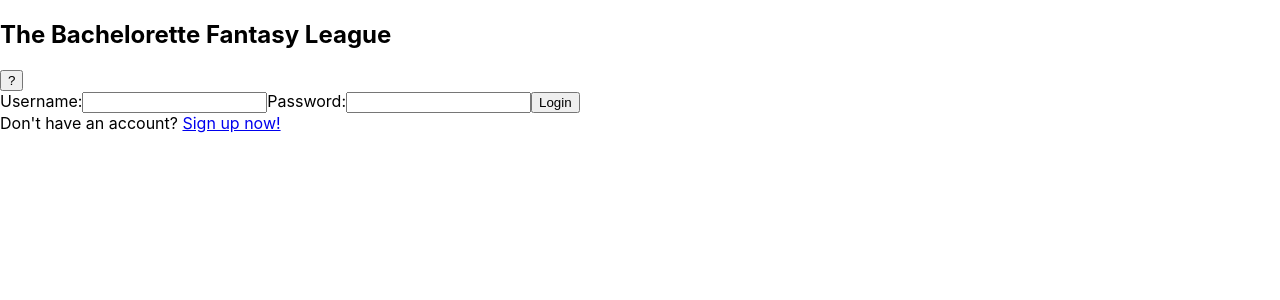
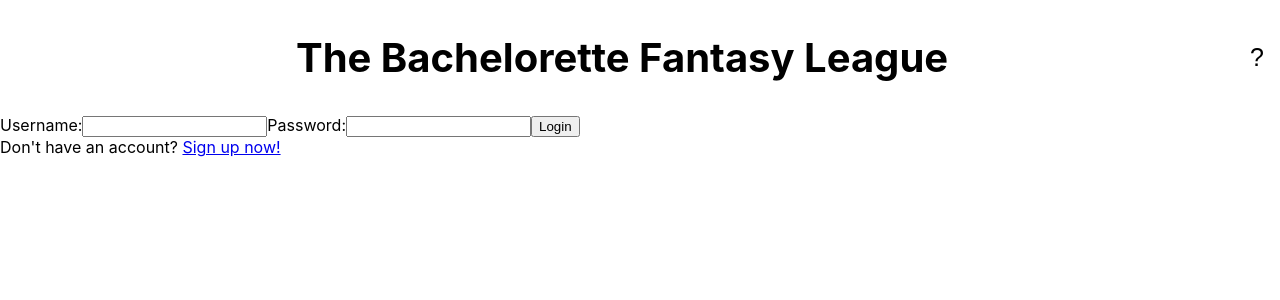
Before and after one commit to thinkful-ei24/cameron-fullstack-capstone-client, a React (Create React App) app: page / in a window 1280 px wide. Shown: the top 300 px of the page. Built offline with nearby package versions, Linux system fonts and the light colour scheme; no server answers.

Commit message:
added flexbox and responsiveness to header

```diff
--- a/src/components/Header.js
+++ b/src/components/Header.js
@@ -1,33 +1,49 @@
 import React from 'react';
-import {connect} from 'react-redux';
-import {clearAuth, toggleInfoDisplay} from '../actions/auth-actions';
-import {clearAuthToken} from '../local-storage';
+import { connect } from 'react-redux';
+import { clearAuth, toggleInfoDisplay } from '../actions/auth-actions';
+import { clearAuthToken } from '../local-storage';
 
-export class HeaderBar extends React.Component{
+import './header.css';
 
-  logOut(){
+export class HeaderBar extends React.Component {
+
+  logOut() {
     this.props.dispatch(clearAuth());
     clearAuthToken();
   }
-  infoButton(){
-    if(this.props.infoDisplay){
-      return "Got it!";
+  infoButton() {
+    if (this.props.infoDisplay) {
+      return (
+        <button
+        className='close-button'
+        aria-label='Close info'
+        onClick={() => this.props.dispatch(toggleInfoDisplay())}>
+        X
+      </button>
+      );
     }
-    return '?';
+    return (
+      <button
+        className='info-button'
+        aria-label='More info'
+        onClick={() => this.props.dispatch(toggleInfoDisplay())}>
+        ?
+      </button>
+    );
   }
 
-  render(){
+  render() {
     let logOutButton;
-    if(this.props.loggedIn){
+    if (this.props.loggedIn) {
       logOutButton = (
-        <button onClick={() => this.logOut()}>Logout</button>
+        <button className='logout' onClick={() => this.logOut()}>Logout</button>
       )
     }
-    return(
-      <nav>
+    return (
+      <nav role='navigation' className='nav-bar'>
         <h1>The Bachelorette Fantasy League</h1>
+        {this.infoButton()}
         {logOutButton}
-        <button onClick={() => this.props.dispatch(toggleInfoDisplay())}>{this.infoButton()}</button>
       </nav>
     )
   }
--- /dev/null
+++ b/src/components/header.css
@@ -0,0 +1,42 @@
+.nav-bar{
+  display: flex;
+  align-items: center;
+}
+
+h1{
+  margin-left: auto;
+  margin-right: auto;
+  font-size: 24px;
+}
+
+.info-button:hover, .close-button:hover, .logout:hover{
+  color: white;
+  background-color: black;
+}
+
+.info-button, .close-button, .logout{
+  background-color:Transparent;
+  font-size: 15px;
+  color: black;
+  margin-right: 5px;
+  border: none;
+}
+
+.logout{
+  font-size: 9px;
+}
+
+/* Non-mobile, grid */
+@media only screen and (min-width: 640px){
+  h1{
+    font-size: 40px;
+  }
+  .info-button, .close-button, .logout{
+    font-size: 25px;
+    margin-right: 10px;
+  }
+
+  .logout{
+    font-size: 15px;
+  }
+}
```
